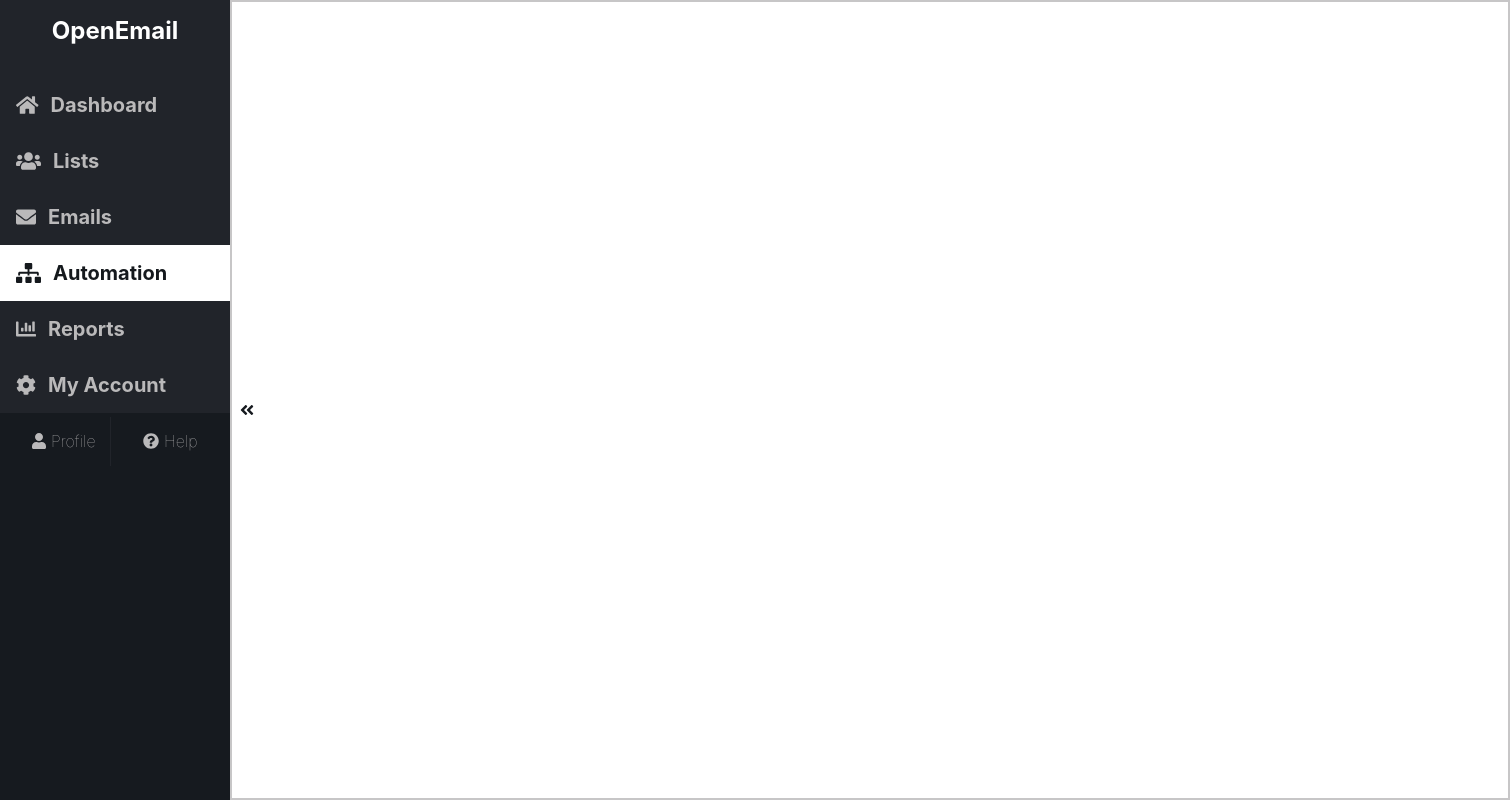
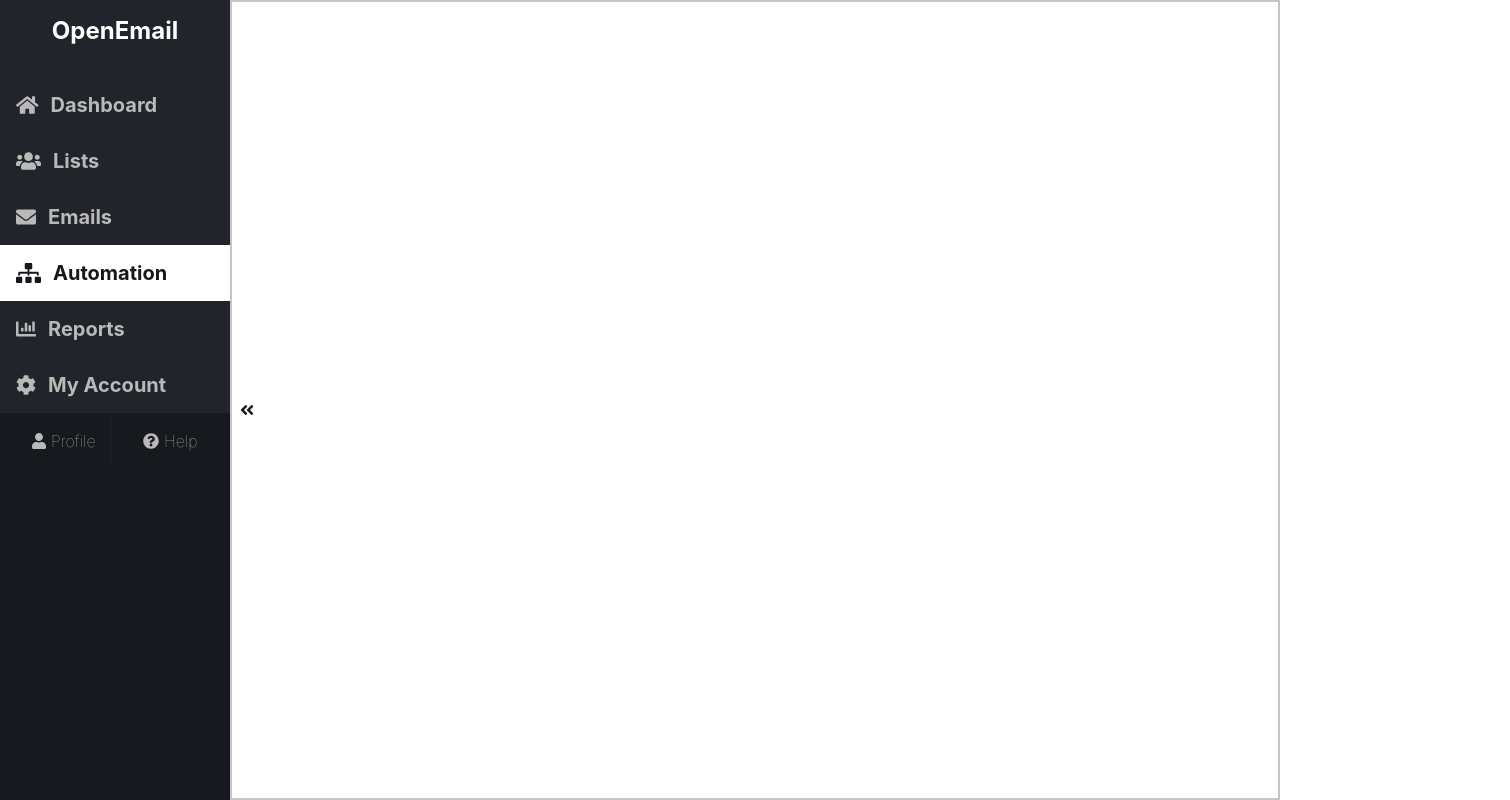
Before and after one commit to logmannn/marketing-automation-tool-ui, a React (Create React App) app: page / in a window 1280 px wide. Shown: the whole page, 1510 px wide, since content can reach past the window. Built offline with nearby package versions, Linux system fonts and the light colour scheme.

Commit message:
fix overflow on main editing section

```diff
--- a/src/App.css
+++ b/src/App.css
@@ -32,6 +32,9 @@
 .editingFull {
   position: absolute !important;
   left: 0px !important;
+  width: calc(100vw - 4px) !important;
+
+  transition: all 0.5s ease;
 }
 
 .editingSmall {
--- a/src/editing/Editing.js
+++ b/src/editing/Editing.js
@@ -6,7 +6,7 @@ const EditingDiv = styled.div`
 
   border: 2px solid #c7c6c7;
 
-  width: calc(100vw - 4px);
+  width: calc(100vw - 234px);
   height: calc(100vh - 4px);
 
   z-index: 1;
```
